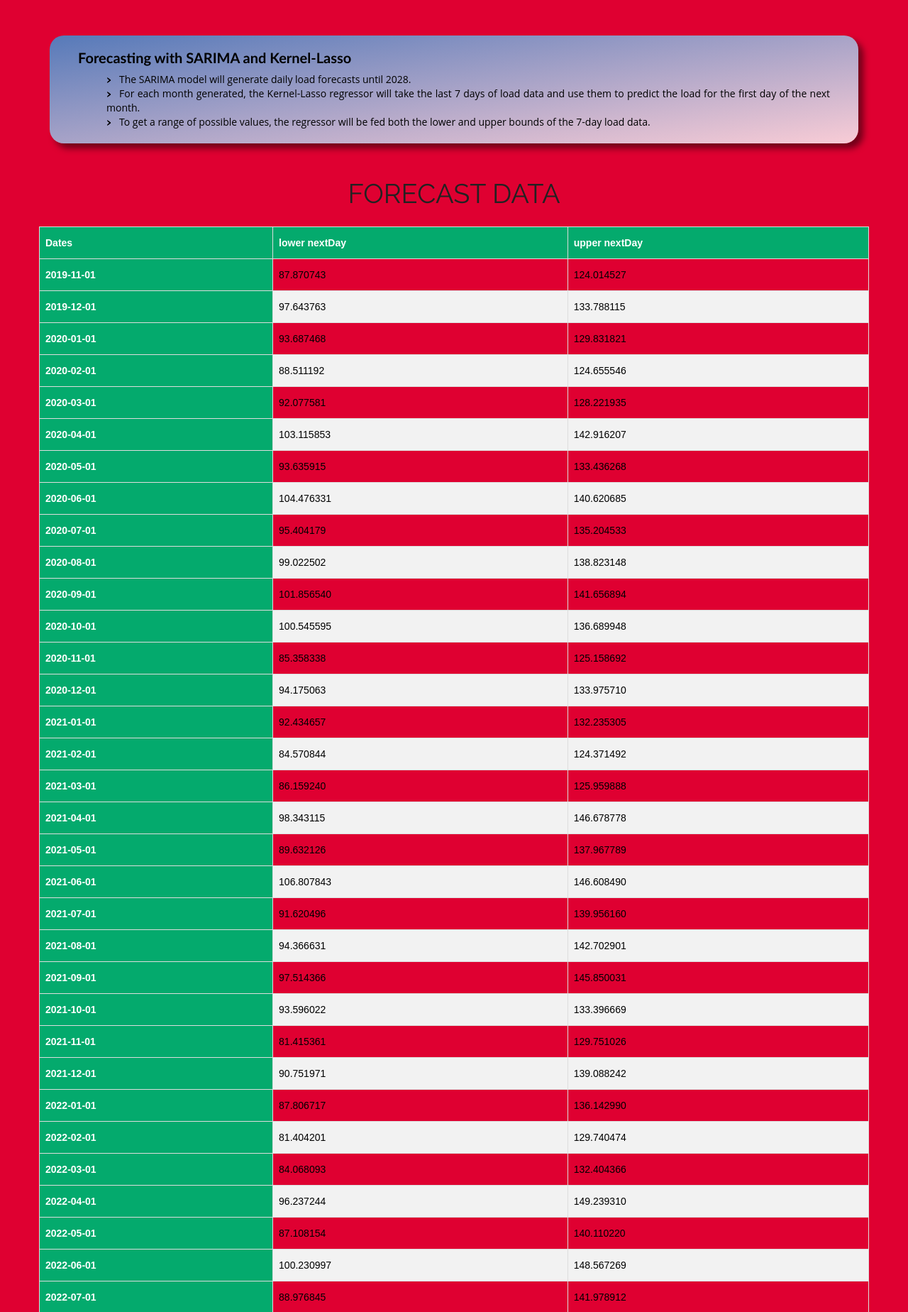
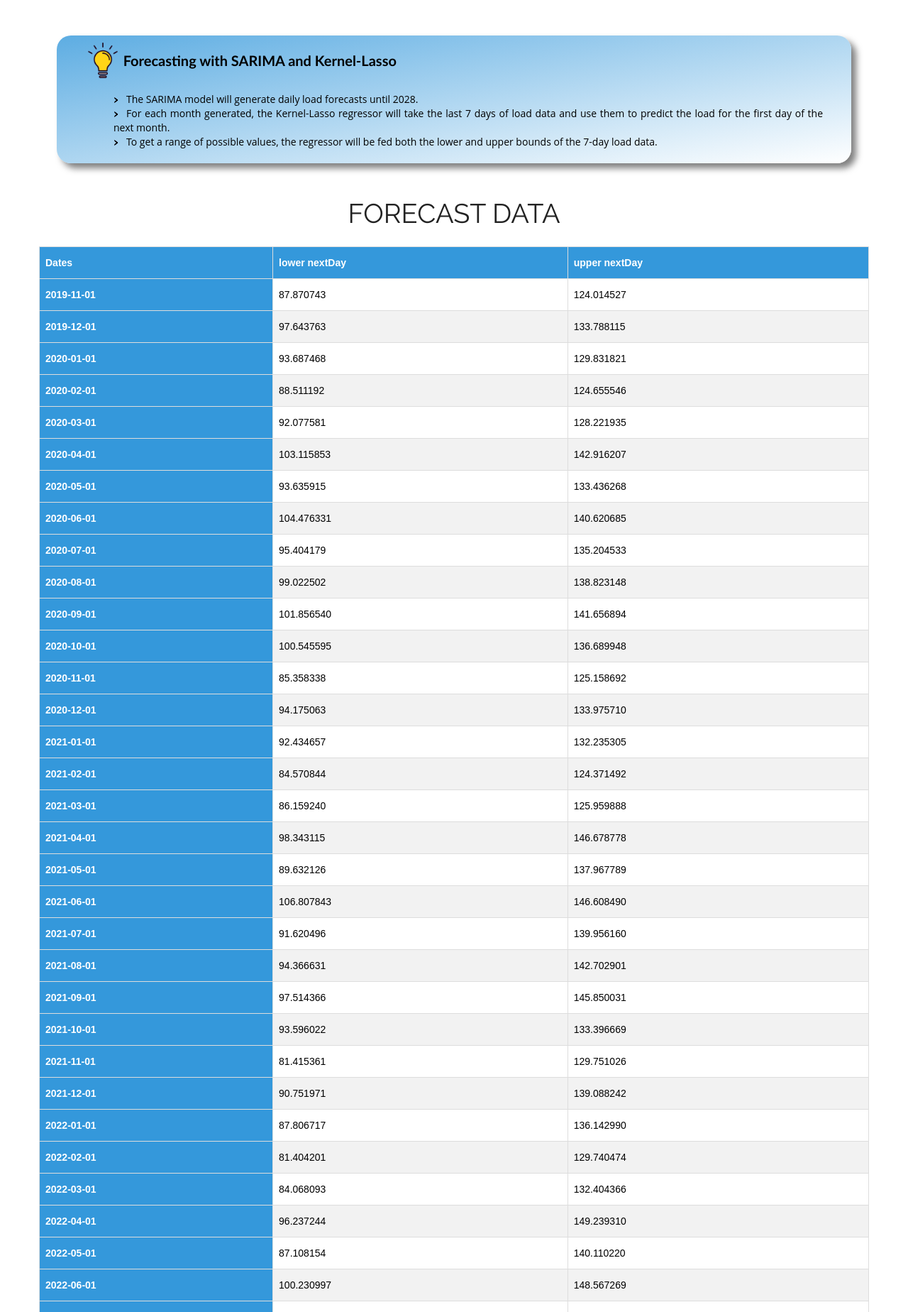
Before and after one commit to yashwanthSRIVAT/Electricity-Forecasting, a Django app: page /userForeCast/ in a window 1280 px wide. Shown: the part 115-1963 px from the top of the page at 71% size. Run offline with Django 4.2, Linux system fonts and the light colour scheme; some libraries are stand-ins or nearby versions.

Commit message:
Added logo, changed site colors

```diff
--- a/assets/static/css/info-card.css
+++ b/assets/static/css/info-card.css
@@ -2,7 +2,7 @@
     /* background-color: #f2f2f2; */
     background: linear-gradient(to bottom right, rgba(52, 152, 219, 0.8), rgba(255, 255, 255, 0.8));
     color: black;
-    margin-bottom: 50px;
+    margin: 0 10px 50px 10px;
     padding: 10px 40px;
     text-align: justify;
     border-radius: 20px;
@@ -10,9 +10,20 @@
 }
 
 .info-title {
+    display: inline-block;
     font-family: 'Trebuchet MS', 'Lucida Sans Unicode', 'Lucida Grande', 'Lucida Sans', Arial, sans-serif;
     font-size: 20px;
     font-weight: bold;
+    vertical-align: middle;
+}
+
+.info-logo {
+  display: inline-block;
+  vertical-align: middle;
+}
+
+.info-spc {
+  height: 20px;
 }
 
 .download-btn {
--- a/assets/static/css/style.css
+++ b/assets/static/css/style.css
@@ -211,7 +211,7 @@ p {
 ---------------------------------*/
 
 .top_cont_outer {
-    background: #df0031;
+    /* background: #df0031; */
     position: relative;
 }
 
--- a/assets/templates/users/forecast.html
+++ b/assets/templates/users/forecast.html
@@ -2,7 +2,7 @@
 {%load static%}
 {%block contents%}
 
-<link rel="stylesheet" href="{% static 'css/info-card.css' %}">
+<link rel="stylesheet" href="{% static 'css/info-card.css' %}" type="text/css">
 <style>
 table {
   font-family: Arial, Helvetica, sans-serif;
@@ -24,7 +24,8 @@ table th {
   padding-top: 12px;
   padding-bottom: 12px;
   text-align: left;
-  background-color: #04AA6D;
+  /* background-color: #04AA6D; */
+  background-color: #3498DB;
   color: white;
 }
 </style>
@@ -50,23 +51,25 @@ tr:nth-child(even) {
 }
 
 .custom-list li:before {
-  content: url('{% static "img/pngwing.com (1).png" %}'); /* Use an image as the marker */
+  content: url('{% static "img/forecast_list_marker.png" %}'); /* Use an image as the marker */
   margin-right: 10px; /* Add some spacing between the marker and the text */
 }
 
 </style>
-<section id="hero_section" class="top_cont_outer">
+<section id="hero_section">
     <div class="hero_wrapper">
         <div class="container">
             <div class="hero_section">
               <div class="card">
                 <div class="info-body">
+                  <img src="{% static 'img/info-card-bulb.png' %}" height="50px"  class="info-logo">
                   <h5 class="info-title">Forecasting with SARIMA and Kernel-Lasso </h5>
-                    <ul class="custom-list">
-                      <li>The SARIMA model will generate daily load forecasts until 2028.</li>
-                      <li>For each month generated, the Kernel-Lasso regressor will take the last 7 days of load data and use them to predict the load for the first day of the next month.</li>
-                      <li>To get a range of possible values, the regressor will be fed both the lower and upper bounds of the 7-day load data.</li>
-                    </ul>
+                  <div class="info-spc"></div>
+                  <ul class="custom-list">
+                    <li>The SARIMA model will generate daily load forecasts until 2028.</li>
+                    <li>For each month generated, the Kernel-Lasso regressor will take the last 7 days of load data and use them to predict the load for the first day of the next month.</li>
+                    <li>To get a range of possible values, the regressor will be fed both the lower and upper bounds of the 7-day load data.</li>
+                  </ul>
                   </div>
                 </div>
               </div>
--- a/assets/templates/users/predictForm.html
+++ b/assets/templates/users/predictForm.html
@@ -27,7 +27,8 @@
         padding-top: 12px;
         padding-bottom: 12px;
         text-align: left;
-        background-color: #04AA6D;
+        /* background-color: #04AA6D; */
+        background-color: #3498DB;
         color: white;
     }
 </style>
@@ -37,7 +38,9 @@
             <div class="inner_section">
                 <div class="card">
                     <div class="info-body">
+                        <img src="{% static 'img/info-card-bulb.png' %}" height="50px" class="info-logo">
                         <h5 class="info-title">Predict Electricity Loads</h5> <br />
+                        <div class="info-spc"></div>
                         <p class="info-text">
                             Enter electricity-load records of a week below, and our model will instantly predict the next day's load for you. Try it out now!
                         </p>
--- a/users/views.py
+++ b/users/views.py
@@ -71,7 +71,7 @@ def usersViewDataset(request):
 
     # df.to_csv('Shanghai_data.csv', index=False)
 
-    dataset_path = os.path.join(settings.MEDIA_ROOT, 'Shanghai_data.csv')
+    dataset_path = os.path.join(settings.MEDIA_ROOT, 'Shanghai_dataset.csv')
     df = pd.read_csv(dataset_path)
 
     df = df.to_html(index=None)
```
Also changed, not shown: assets/templates/users/ml_results.html (+7 -3 lines), assets/templates/users/viewData.html (+6 -3 lines), assets/static/img/forecast_list_marker.png (renamed from assets/static/img/pngwing.com (1).png), assets/static/img/info-card-bulb.png (added), db.sqlite3. Lines whose indentation alone changed are shown as unchanged.
